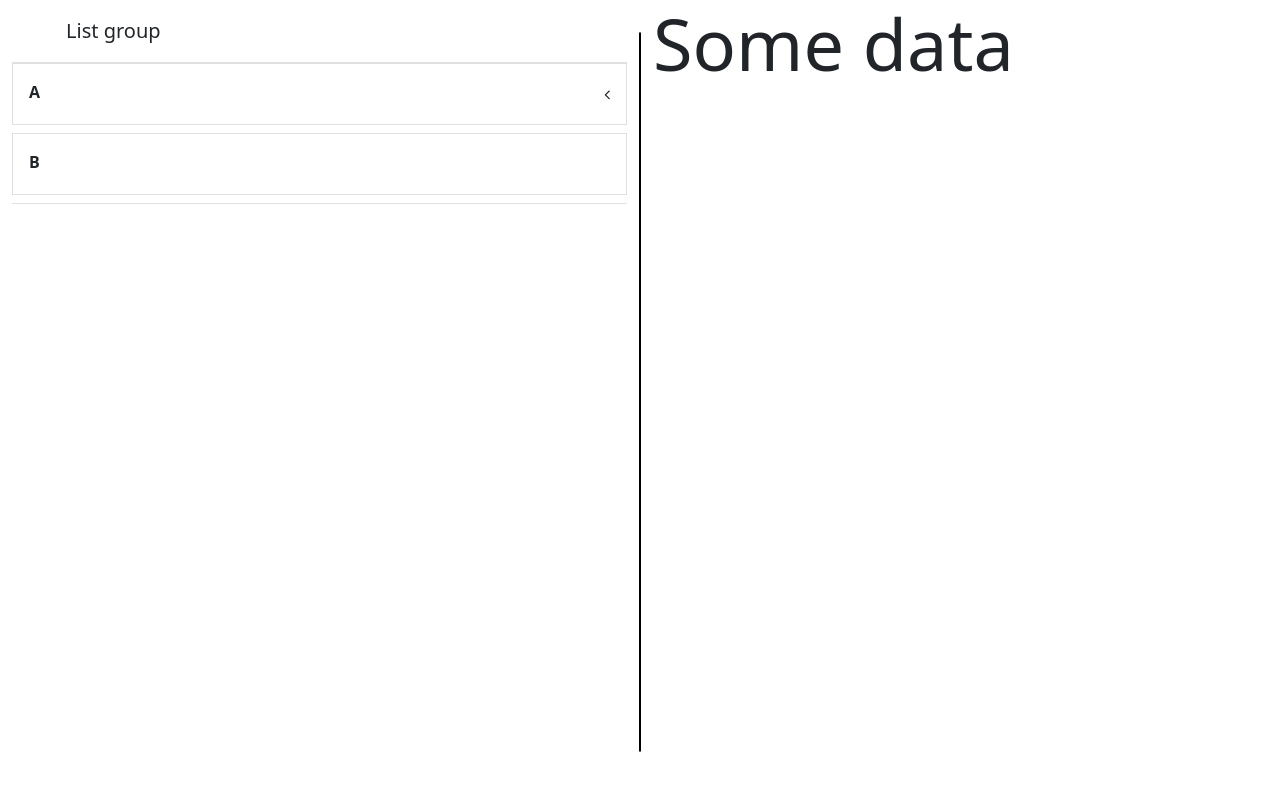
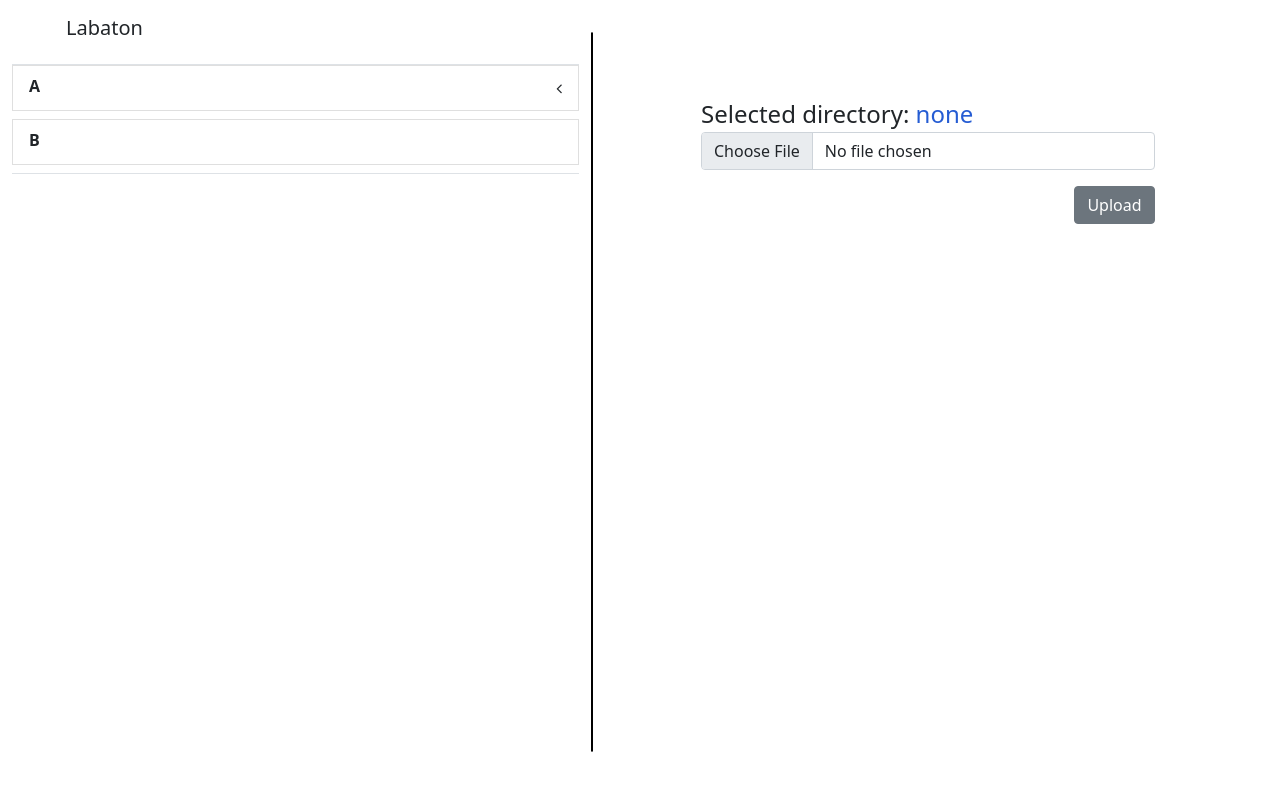
Before and after one commit to ADM3M/Labaton, an Angular app in the folder client/: page / in a window 1280 px wide. Shown: the top 790 px of the page. Built offline with nearby package versions, Linux system fonts and the light colour scheme.

Commit message:
Created file upload input form. Created recursive component.

```diff
--- a/client/src/Models/INode.ts
+++ b/client/src/Models/INode.ts
@@ -2,4 +2,5 @@ export interface INode {
     name: string;
     path: string;
     children: INode[];
+    isActive: boolean;
 }
--- a/client/src/app/app.component.css
+++ b/client/src/app/app.component.css
@@ -7,3 +7,21 @@
     margin:0px;
     margin-top: 2rem;
 }
+
+#container {
+    margin-top: 6rem;
+    margin-left: 6rem;
+}
+
+#container p {
+    font-size: 1.5rem;
+    margin: 0;
+}
+
+#container input {
+    width: 100%;
+}
+
+#container input#file-upload-button {
+    width: 100%;
+}
--- a/client/src/app/app.component.html
+++ b/client/src/app/app.component.html
@@ -6,16 +6,23 @@
         <svg class="bi me-2" width="30" height="24">
           <use xlink:href="#bootstrap"></use>
         </svg>
-        <span class="fs-5 fw-semibold">List group</span>
+        <h3 class="fs-5 fw-semibold">Labaton</h3>
       </a>
       <div class="list-group list-group-flush border-bottom scrollarea">
-        <app-node *ngFor="let node of data?.children" [data]="node" [nesting]="100"></app-node>
+        <app-node *ngFor="let node of data?.children" [data]="node" [nesting]="100" (Current)="OnElementClick($event)" ></app-node>
       </div>
     </div>
 
     <div id="divider" class="col"></div>
-    <div class="col container-fluid">
-      <h2 class="display-2">Some data</h2>
+    <div id="container" class="col">
+      <p>Selected directory: <span style="color: rgb(37, 92, 211);">{{current ? current?.path : "none"}}</span></p>
+
+      <div class="mb-3">
+        <input class="form-control " type="file" style="width: 80%;" accept=".txt,.json" (change)="onFileSelect($event)">
+      </div>
+      <div style="width: 80%;">
+        <div class="btn btn-secondary float-end">Upload</div>
+      </div>
     </div>
   </div>
 </div>
--- a/client/src/app/app.component.ts
+++ b/client/src/app/app.component.ts
@@ -11,8 +11,10 @@ export class AppComponent implements OnInit {
 
   title = 'client';
   data: INode;
+  current: INode;
+  private fileData: FormData;
 
-  constructor(private http: HttpClient) {}
+  constructor(private http: HttpClient) { }
 
   ngOnInit(): void {
     this.http.get<INode>('../assets/a.txt').subscribe(data => {
@@ -21,5 +23,34 @@ export class AppComponent implements OnInit {
     })
   }
 
+  OnElementClick(data: INode) {
+
+    if (this.current) {
+      this.current.isActive = false;
+    }
+
+    this.current = data;
+    console.log(data);
+    data.isActive = true;
+  }
+
+  onFileSelect(event) {
+    const file: File = event.target.files[0];
+
+    if (file) {
+
+      const formData = new FormData();
+
+      formData.append("thumbnail", file);
+
+      this.fileData = formData;
+      console.log(formData);
+    }
+  }
+
+  uploadJson() {
+
+  }
+
 
 }
--- a/client/src/app/node/node.component.html
+++ b/client/src/app/node/node.component.html
@@ -1,6 +1,5 @@
-<a href="#" class="list-group-item list-group-item-action py-3 lh-tight mb-2 float-end" aria-current="true"
-    [ngStyle]="{'width.%' : nesting}" (click)="isChildrenCollapsed = !isChildrenCollapsed"
-    (expanded)="expanded()">
+<a href="#" class="list-group-item list-group-item-action py-2 lh-tight mb-2 float-end" aria-current="true"
+    [ngStyle]="{'width.%' : nesting}" (click)="clickHandler()" (expanded)="expanded()" [class.active]="data.isActive">
 
     <div class="d-flex w-100 align-items-center justify-content-between">
         <strong class="mb-1">{{data?.name}}</strong>
@@ -8,5 +7,6 @@
     </div>
 </a>
 <div id="collapsed" [collapse]="isChildrenCollapsed">
-    <app-node *ngFor="let node of data.children" [data]="node" [nesting]="nesting - 4"></app-node>
+    <app-node *ngFor="let node of data.children" [data]="node" [nesting]="nesting - 4" (Current)="EmitData($event)">
+    </app-node>
 </div>
--- a/client/src/app/node/node.component.ts
+++ b/client/src/app/node/node.component.ts
@@ -1,4 +1,4 @@
-import { Component, ElementRef, Input, OnInit, ViewChild } from '@angular/core';
+import { Component, ElementRef, EventEmitter, Input, OnInit, Output, ViewChild } from '@angular/core';
 import { INode } from 'src/Models/INode';
 
 @Component({
@@ -10,7 +10,8 @@ export class NodeComponent implements OnInit {
 
   @Input() data: INode;
   @Input() nesting: number;
-  @ViewChild('arrow', {read: ElementRef}) arrow: ElementRef;
+  @Output() Current = new EventEmitter<INode>();
+  @ViewChild('arrow', { read: ElementRef }) arrow: ElementRef;
 
   public isExpanded: boolean;
   public isChildrenCollapsed = true;
@@ -33,7 +34,11 @@ export class NodeComponent implements OnInit {
 
   clickHandler() {
     this.isChildrenCollapsed = !this.isChildrenCollapsed;
+    this.EmitData(this.data);
+  }
 
+  EmitData(data: INode) {
+    this.Current.emit(data);
   }
 
   ngOnInit(): void {
```
